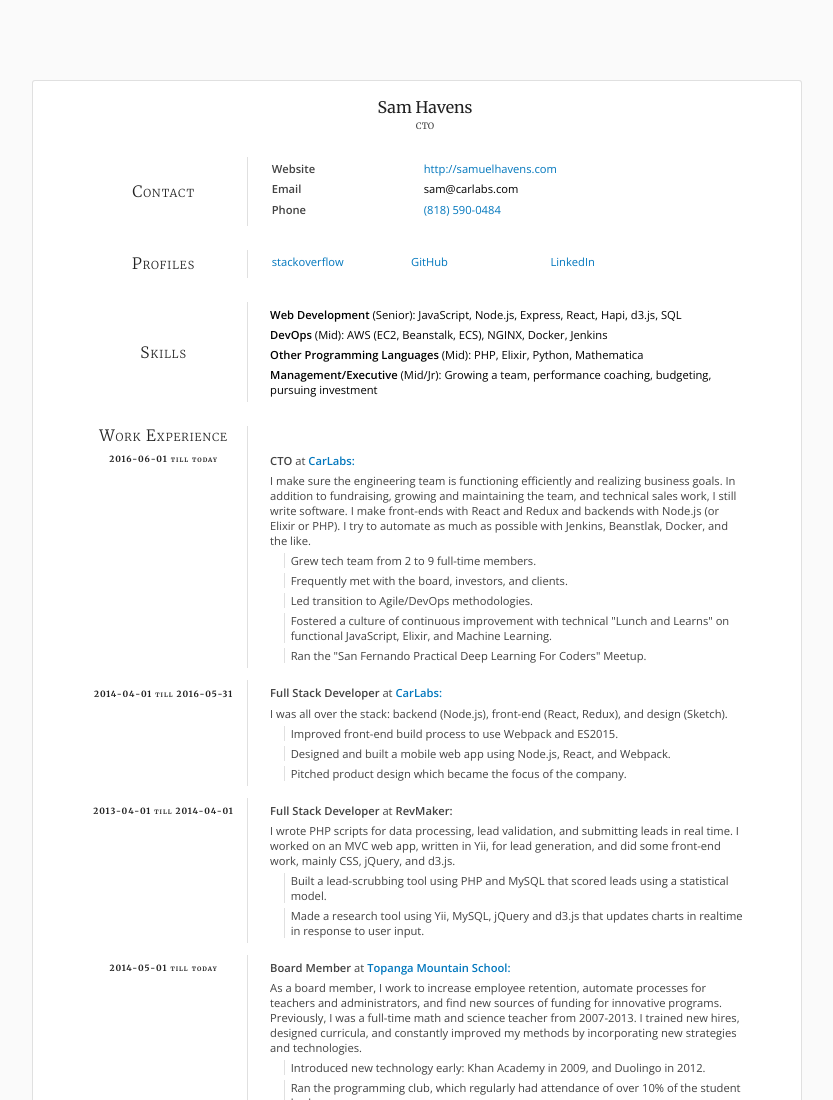
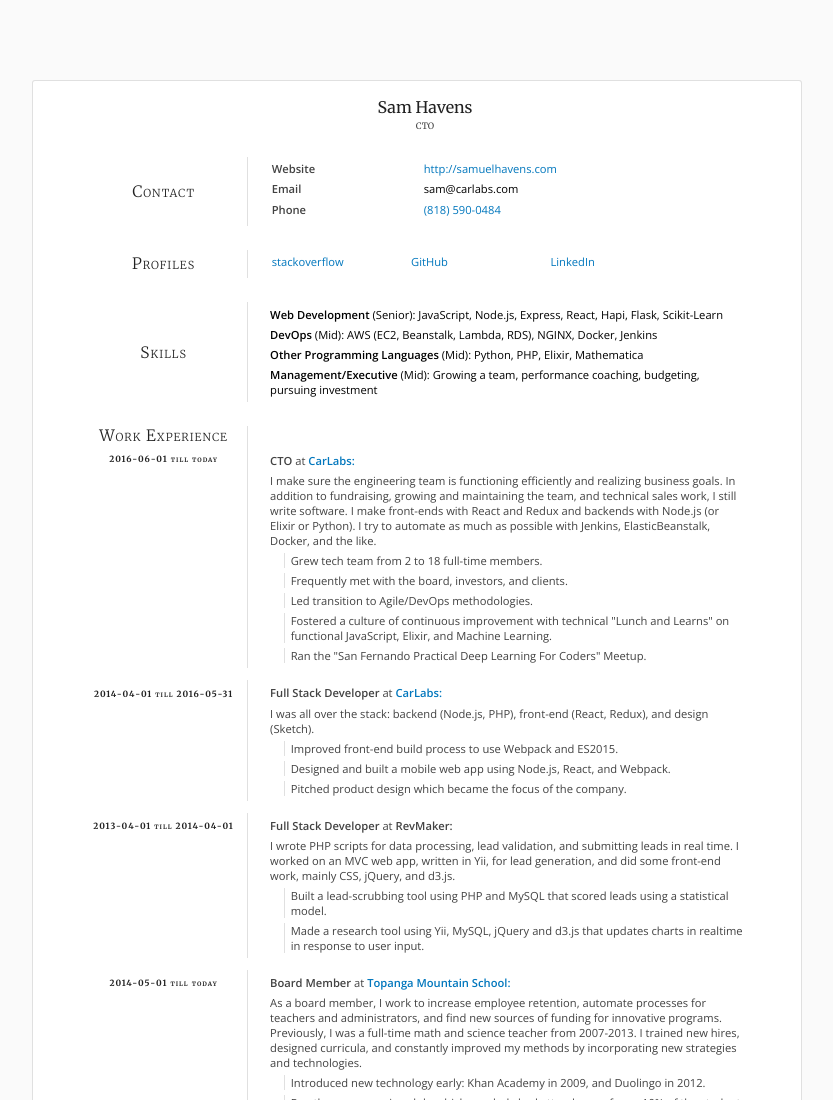
Before and after one commit to samhavens/site, a website: page resume.html in a window 1280 px wide. Shown: the top 1100 px of the page, without its empty margins (223-1056 px from the left). Drawn offline with nearby package versions, Linux system fonts and the light colour scheme.

Commit message:
update resume by hand

```diff
--- a/resume.html
+++ b/resume.html
@@ -539,7 +539,7 @@ LinkedIn
                   Web Development
                   </strong>
                 </span>
-                <span>(Senior):</span> JavaScript, Node.js, Express, React, Hapi, d3.js, SQL
+                <span>(Senior):</span> JavaScript, Node.js, Express, React, Hapi, Flask, Scikit-Learn
               </p>
               <p>
                 <span class="name">
@@ -547,7 +547,7 @@ LinkedIn
                   DevOps
                   </strong>
                 </span>
-                <span>(Mid):</span> AWS (EC2, Beanstalk, ECS), NGINX, Docker, Jenkins
+                <span>(Mid):</span> AWS (EC2, Beanstalk, Lambda, RDS), NGINX, Docker, Jenkins
               </p>
               <p>
                 <span class="name">
@@ -555,7 +555,7 @@ LinkedIn
                   Other Programming Languages
                   </strong>
                 </span>
-                <span>(Mid):</span> PHP, Elixir, Python, Mathematica
+                <span>(Mid):</span> Python, PHP, Elixir, Mathematica
               </p>
               <p>
                 <span class="name">
@@ -563,7 +563,7 @@ LinkedIn
                   Management/Executive
                   </strong>
                 </span>
-                <span>(Mid/Jr):</span> Growing a team, performance coaching, budgeting, pursuing investment
+                <span>(Mid):</span> Growing a team, performance coaching, budgeting, pursuing investment
               </p>
             </div>
           </div>
@@ -581,9 +581,9 @@ LinkedIn
               </p>
               <p>I make sure the engineering team is functioning efficiently and realizing business goals. In addition to fundraising,
                 growing and maintaining the team, and technical sales work, I still write software. I make front-ends with
-                React and Redux and backends with Node.js (or Elixir or PHP). I try to automate as much as possible with
-                Jenkins, Beanstlak, Docker, and the like.</p>
-              <p class="highlight">Grew tech team from 2 to 9 full-time members.</p>
+                React and Redux and backends with Node.js (or Elixir or Python). I try to automate as much as possible with
+                Jenkins, ElasticBeanstalk, Docker, and the like.</p>
+              <p class="highlight">Grew tech team from 2 to 18 full-time members.</p>
               <p class="highlight">Frequently met with the board, investors, and clients.</p>
               <p class="highlight">Led transition to Agile/DevOps methodologies.</p>
               <p class="highlight">Fostered a culture of continuous improvement with technical &quot;Lunch and Learns&quot; on functional JavaScript, Elixir, and
@@ -601,7 +601,7 @@ LinkedIn
               <p>
                 <strong>Full Stack Developer</strong> at <strong><a href="http://carlabs.com">CarLabs:</a></strong>
               </p>
-              <p>I was all over the stack: backend (Node.js), front-end (React, Redux), and design (Sketch).</p>
+              <p>I was all over the stack: backend (Node.js, PHP), front-end (React, Redux), and design (Sketch).</p>
               <p class="highlight">Improved front-end build process to use Webpack and ES2015.</p>
               <p class="highlight">Designed and built a mobile web app using Node.js, React, and Webpack.</p>
               <p class="highlight">Pitched product design which became the focus of the company.</p>
```
